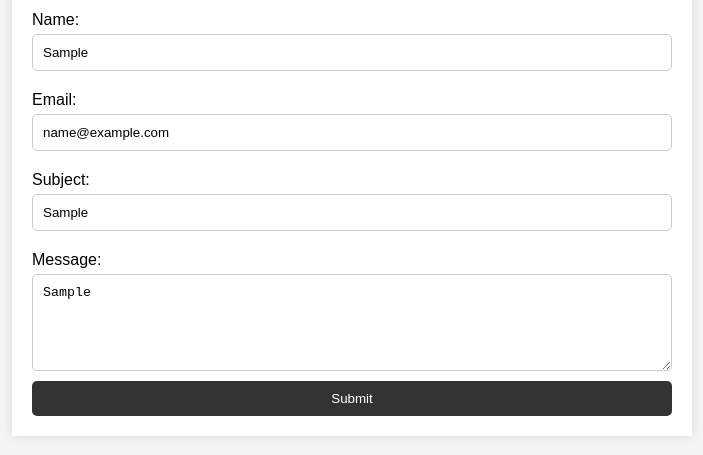
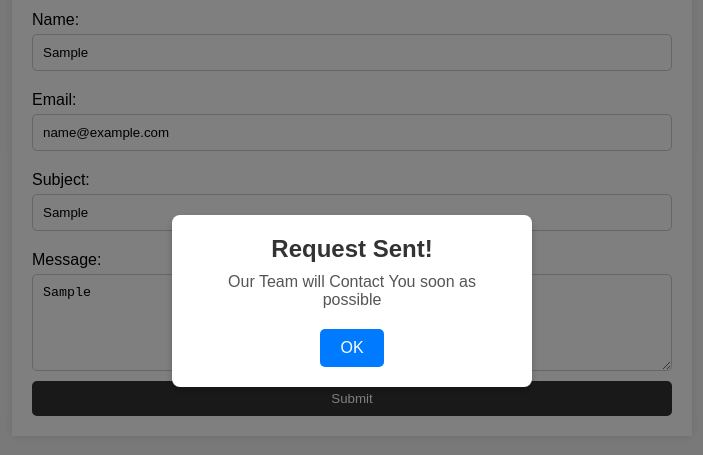
Before and after one commit to hamzanasar144/BMS, a plain HTML site: page contact.html in a window 1280 px wide. Both pictures are taken after typing "Sample", "name@example.com", "Sample", "Sample" into the empty fields and a click on the button "Submit". Shown: the part 99-554 px from the top of the page, without its empty margins (288-991 px from the left). Drawn offline with nearby package versions, Linux system fonts and the light colour scheme.

Commit message:
some change

```diff
--- a/contact.html
+++ b/contact.html
@@ -58,6 +58,67 @@
             background: #555;
         }
     </style>
+                <style>
+                    /* Overlay */
+                    .alert-overlay {
+                        position: fixed;
+                        top: 0;
+                        left: 0;
+                        width: 100%;
+                        height: 100%;
+                        background-color: rgba(0, 0, 0, 0.5);
+                        display: flex;
+                        justify-content: center;
+                        align-items: center;
+                        z-index: 1000;
+                        visibility: hidden;
+                        opacity: 0;
+                        transition: visibility 0s, opacity 0.3s ease;
+                    }
+
+                    .alert-overlay.active {
+                        visibility: visible;
+                        opacity: 1;
+                    }
+
+                    /* Alert Box */
+                    .alert-box {
+                        background-color: white;
+                        padding: 20px 30px;
+                        border-radius: 8px;
+                        box-shadow: 0 4px 8px rgba(0, 0, 0, 0.2);
+                        text-align: center;
+                        max-width: 300px;
+                        width: 100%;
+                    }
+
+                    .alert-box h2 {
+                        margin: 0;
+                        font-size: 1.5rem;
+                        color: #333;
+                    }
+
+                    .alert-box p {
+                        margin: 10px 0;
+                        font-size: 1rem;
+                        color: #555;
+                    }
+
+                    .alert-box button {
+                        background-color: #007BFF;
+                        color: white;
+                        padding: 10px 20px;
+                        border: none;
+                        border-radius: 5px;
+                        font-size: 1rem;
+                        cursor: pointer;
+                        margin-top: 10px;
+                    }
+
+                    .alert-box button:hover {
+                        background-color: #0056b3;
+                    }
+                </style>
 </head>
 <body>
     <div class="container">
@@ -65,30 +126,40 @@
         <!-- <form action="#" method="post"> -->
         <div class="form">
             <label for="name">Name:</label>
-            <input type="text" id="name" name="name" required placeholder="enter your name">
+            <input type="text" id="name" name="name" required placeholder="enter your name" required="required">
 
             <label for="email">Email:</label>
-            <input type="email" id="email" name="email" required placeholder="enter your email">
+            <input type="email" id="email" name="email" required placeholder="enter your email" required="required">
 
             <label for="subject">Subject:</label>
-            <input type="text" id="subject" name="subject" placeholder="Enter the subject" required>
+            <input type="text" id="subject" name="subject" placeholder="Enter the subject" required="required">
 
             <label for="message">Message:</label>
-            <textarea id="message" name="message" rows="5" required placeholder="enter your message"></textarea>
+            <textarea id="message" name="message" rows="5" required placeholder="enter your message" required="required"></textarea>
 
-            <button type="submit" onclick="submit()">Submit</button>
+            <button type="submit" onclick="showAlert()">Submit</button>
         </div>
-        <!-- </form> -->
-    </div>
-    <script>
-        function submit(){
+        <body>
+            <div class="alert-overlay" id="customAlert">
+                <div class="alert-box">
+                    <h2>Request Sent!</h2>
+                    <p>Our Team will Contact You soon as possible</p>
+                    <button onclick="closeAlert()">OK</button>
+                </div>
+            </div>
 
+            <script>
+                function showAlert() {
+                    const alert = document.getElementById('customAlert');
+                    alert.classList.add('active');
+                }
 
-         alert("Our Team will contact you soon as possible");
-         console.log(res)
-
-
-}
-    </script>
+                function closeAlert() {
+                    const alert = document.getElementById('customAlert');
+                    alert.classList.remove('active');
+                }
+            </script>
+        </body>
+        </html>
 </body>
 </html>
```
Also changed, not shown: alert.html (added, +93 -0 lines), shoping.html (+94 -7 lines).
